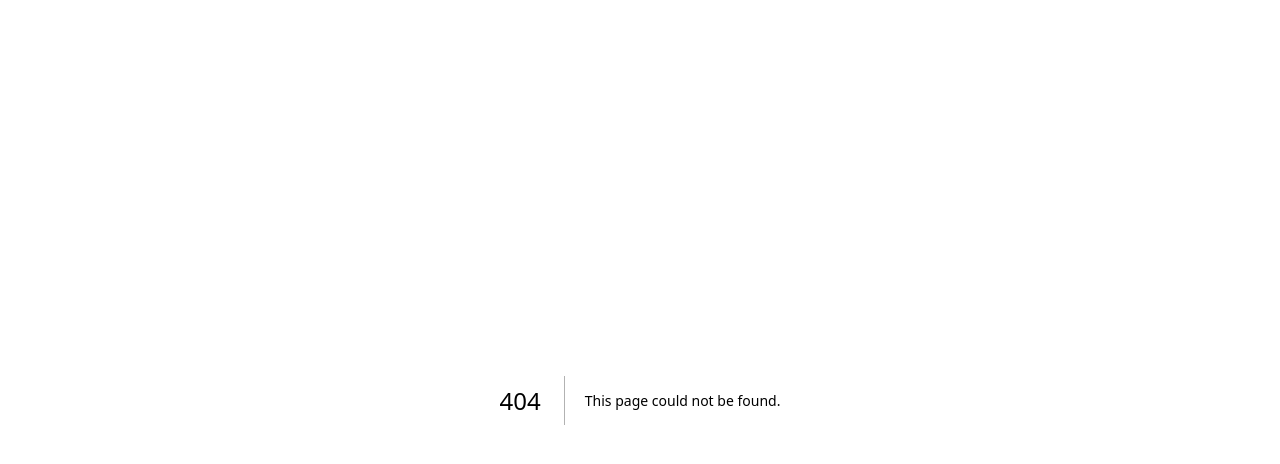
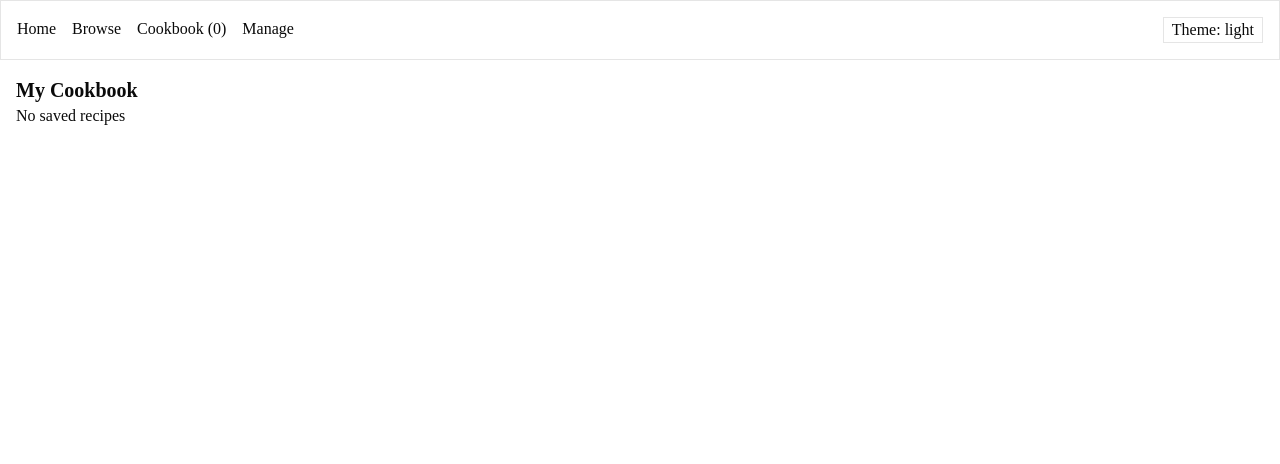
Before and after one commit to 001hari/recipe-app, a Next.js app: page /cookbook in a window 1280 px wide. Before the commit this address had no page. Shown: the top 464 px of the page. Built offline with nearby package versions, Linux system fonts and the light colour scheme.

Commit message:
Phase 8: App router pages implemented

```diff
--- /dev/null
+++ b/app/cookbook/page.tsx
@@ -0,0 +1,34 @@
+"use client";
+
+import { useEffect } from "react";
+import { useAppDispatch, useAppSelector } from "@/hooks/useRedux";
+import { fetchRecipes } from "@/store/recipeSlice";
+import RecipeCard from "@/components/RecipeCard";
+
+export default function CookbookPage() {
+  const dispatch = useAppDispatch();
+  const { recipes } = useAppSelector((s) => s.recipes);
+  const savedIds = useAppSelector((s) => s.cookbook.savedIds);
+
+  useEffect(() => {
+    dispatch(fetchRecipes());
+  }, [dispatch]);
+
+  const savedRecipes = recipes.filter((r) =>
+    savedIds.includes(r.id)
+  );
+
+  return (
+    <div>
+      <h1 className="text-xl font-bold">My Cookbook</h1>
+
+      {savedRecipes.length === 0 && <p>No saved recipes</p>}
+
+      <div className="grid grid-cols-3 gap-4 mt-4">
+        {savedRecipes.map((r) => (
+          <RecipeCard key={r.id} recipe={r} variant="public" />
+        ))}
+      </div>
+    </div>
+  );
+}
--- a/app/layout.tsx
+++ b/app/layout.tsx
@@ -1,9 +1,31 @@
 "use client";
 
 import "./globals.css";
+import Link from "next/link";
 import { Provider } from "react-redux";
 import { store } from "@/store";
-import { CookingProvider } from "@/context/CookingContext";
+import { CookingProvider, useCooking } from "@/context/CookingContext";
+import { useAppSelector } from "@/hooks/useRedux";
+
+function NavBar() {
+  const { theme, toggleTheme } = useCooking();
+  const saved = useAppSelector((s) => s.cookbook.savedIds.length);
+
+  return (
+    <nav className="flex justify-between p-4 border">
+      <div className="flex gap-4">
+        <Link href="/">Home</Link>
+        <Link href="/recipes">Browse</Link>
+        <Link href="/cookbook">Cookbook ({saved})</Link>
+        <Link href="/manage">Manage</Link>
+      </div>
+
+      <button onClick={toggleTheme} className="border px-2">
+        Theme: {theme}
+      </button>
+    </nav>
+  );
+}
 
 export default function RootLayout({
   children,
@@ -15,7 +37,8 @@ export default function RootLayout({
       <body>
         <Provider store={store}>
           <CookingProvider>
-            <div className="min-h-screen">{children}</div>
+            <NavBar />
+            <div className="p-4">{children}</div>
           </CookingProvider>
         </Provider>
       </body>
--- /dev/null
+++ b/app/manage/page.tsx
@@ -0,0 +1,8 @@
+export default function ManagePage() {
+  return (
+    <div>
+      <h1 className="text-xl font-bold">Manage Recipes</h1>
+      <p>Coming next phase...</p>
+    </div>
+  );
+}
--- /dev/null
+++ b/app/recipes/[slug]/page.tsx
@@ -0,0 +1,40 @@
+"use client";
+
+import { useEffect } from "react";
+import { useParams } from "next/navigation";
+import { useAppDispatch, useAppSelector } from "@/hooks/useRedux";
+import { fetchRecipes } from "@/store/recipeSlice";
+import IngredientRow from "@/components/IngredientRow";
+import StepCard from "@/components/StepCard";
+
+export default function RecipeDetailPage() {
+  const { slug } = useParams();
+  const dispatch = useAppDispatch();
+  const { recipes } = useAppSelector((s) => s.recipes);
+
+  useEffect(() => {
+    dispatch(fetchRecipes());
+  }, [dispatch]);
+
+  const recipe = recipes.find((r) => r.slug === slug);
+
+  if (!recipe) return <p>Not Found</p>;
+
+  return (
+    <div>
+      <h1 className="text-2xl font-bold">{recipe.title}</h1>
+
+      <p>{recipe.description}</p>
+
+      <h2 className="mt-4 font-semibold">Ingredients</h2>
+      {recipe.ingredients.map((ing) => (
+        <IngredientRow key={ing.id} ingredient={ing} />
+      ))}
+
+      <h2 className="mt-4 font-semibold">Steps</h2>
+      {recipe.steps.map((step) => (
+        <StepCard key={step.stepNumber} step={step} />
+      ))}
+    </div>
+  );
+}
--- /dev/null
+++ b/app/recipes/page.tsx
@@ -0,0 +1,31 @@
+"use client";
+
+import { useEffect } from "react";
+import { fetchRecipes } from "@/store/recipeSlice";
+import { useAppDispatch } from "@/hooks/useRedux";
+import { useFilteredRecipes } from "@/hooks/useFilteredRecipes";
+import RecipeCard from "@/components/RecipeCard";
+import RecipeFiltersBar from "@/components/RecipeFiltersBar";
+
+export default function RecipesPage() {
+  const dispatch = useAppDispatch();
+  const { filteredRecipes } = useFilteredRecipes();
+
+  useEffect(() => {
+    dispatch(fetchRecipes());
+  }, [dispatch]);
+
+  return (
+    <div>
+      <h1 className="text-xl font-bold">Browse Recipes</h1>
+
+      <RecipeFiltersBar />
+
+      <div className="grid grid-cols-3 gap-4 mt-4">
+        {filteredRecipes.map((r) => (
+          <RecipeCard key={r.id} recipe={r} variant="public" />
+        ))}
+      </div>
+    </div>
+  );
+}
```
